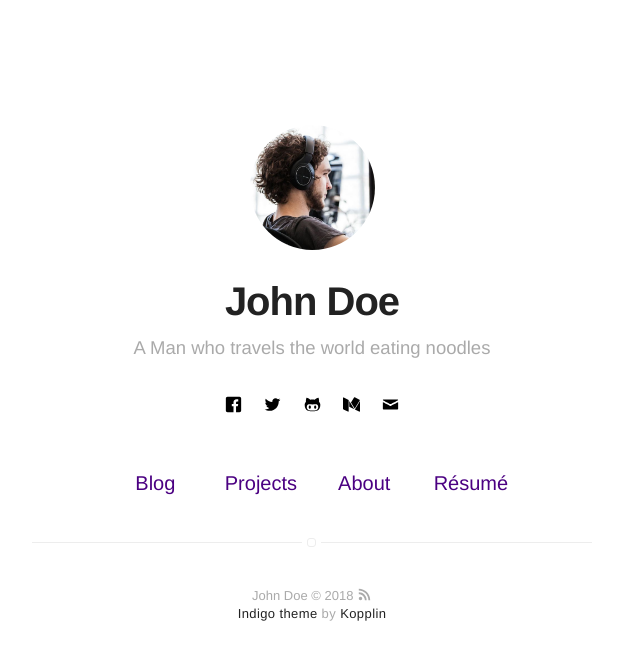
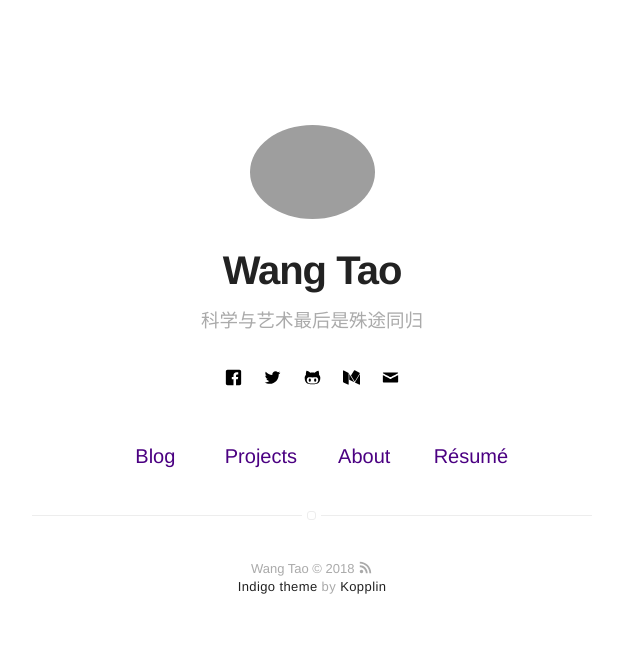
Before and after one commit to skyladder/skyladder.github.io, a Jekyll site: the page built from index.html, in a window 1280 px wide. Shown: the top 660 px of the page, without its empty margins (328-968 px from the left). Built offline with Jekyll 4.4.1, drawn with Linux system fonts in a browser that asks for light colours.

Commit message:
add picture

```diff
--- a/_config.yml
+++ b/_config.yml
@@ -1,6 +1,6 @@
 # main text of home
-name: John Doe
-bio: A Man who travels the world eating noodles
+name: Wang Tao
+bio: 科学与艺术最后是殊途同归
 
 # twitter summary info
 description: A blog about technology and stuff related
@@ -8,7 +8,7 @@ description: A blog about technology and stuff related
 # if it's an external image, update below for true
 # better with square images
 external-image: false
-picture: assets/images/profile.jpg
+picture: assets/images/IMG_8718.JPG
 
 # If you want to include your resume, set to true
 # and specify source (external or local).
```
Also changed, not shown: 1 other file.
